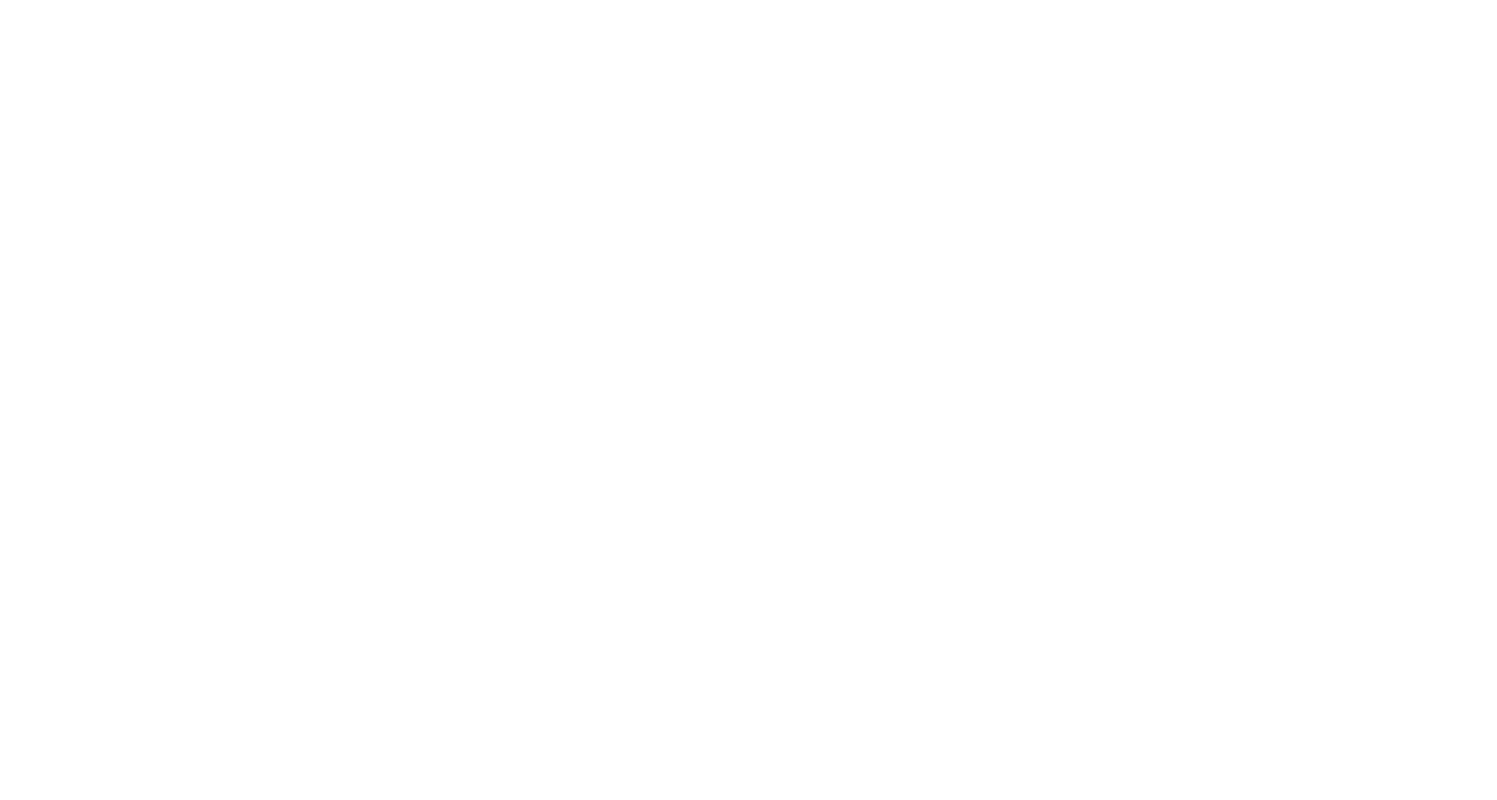
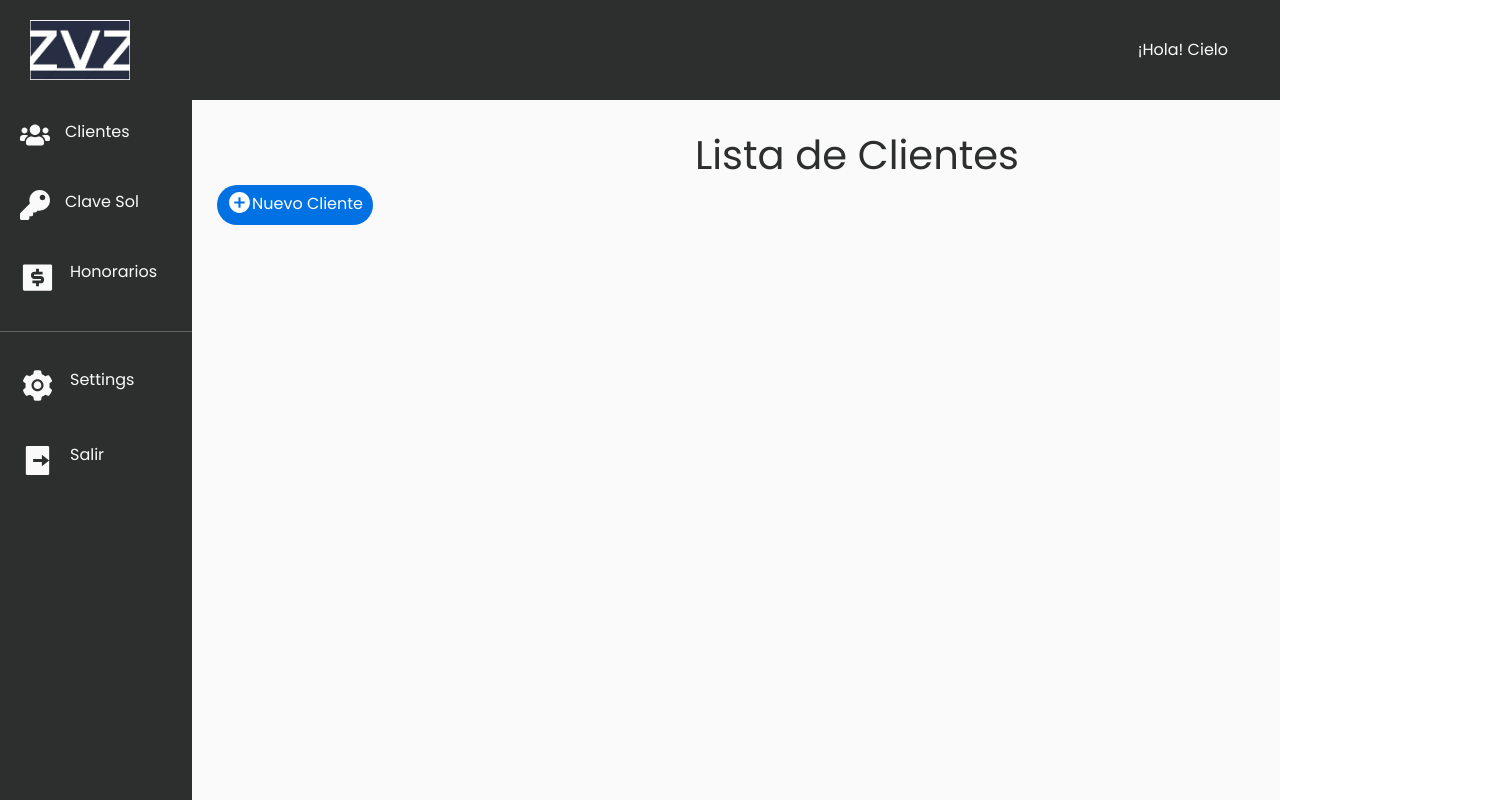
Before and after one commit to nzavaletac/honorarios-front, a React (Create React App) app: page /admin in a window 1280 px wide. Before the commit this address had no page. Shown: the whole page, 1497 px wide, since content can reach past the window. Built offline with nearby package versions, Linux system fonts and the light colour scheme; sample sign-in values are in the browser's storage.

Commit message:
ya se pudo colocar bien las posiciones de los elementos uno del otro

```diff
--- a/src/App.js
+++ b/src/App.js
@@ -3,22 +3,29 @@ import {
   BrowserRouter as Router,
   Routes,
   Route,
-  // Navigate,
+  Navigate,
 } from "react-router-dom";
 import { LoginPage } from "./pages/LoginPage.jsx";
 import { HonorariosPage } from "./pages/HonorariosPage";
 import "bootstrap/dist/css/bootstrap.min.css";
 
 function App() {
-  // function PrivateRoute({ children }) {
-  //   const token = localStorage.getItem("token");
-  //   return !token ? <Navigate to="/login" /> : children;
-  // }
+  function PrivateRoute({ children }) {
+    const token = localStorage.getItem("token");
+    return !token ? <Navigate to="/" /> : children;
+  }
   return (
     <Router>
       <Routes>
         <Route path="/" element={<LoginPage />} />
-        <Route path="/honorarios" element={<HonorariosPage />} />
+        <Route
+          path="/admin/*"
+          element={
+            <PrivateRoute>
+              <HonorariosPage />
+            </PrivateRoute>
+          }
+        />
       </Routes>
     </Router>
   );
--- a/src/components/Clientes/ClientesElements.jsx
+++ b/src/components/Clientes/ClientesElements.jsx
@@ -3,6 +3,7 @@ import styled from "styled-components";
 export const Container = styled.div`
   width: 100%;
   display: flex;
+  padding: 25px;
 `;
 
 export const Title = styled.p`
--- a/src/components/NavBar/NavBar.jsx
+++ b/src/components/NavBar/NavBar.jsx
@@ -9,7 +9,7 @@ export const NavBar = () => {
         <Logo src={logo} />
       </Link>
       <NavBtn>
-        <NavBtnLink to="/honorarios">¡Hola! Cielo</NavBtnLink>
+        <NavBtnLink to="/">¡Hola! Cielo</NavBtnLink>
       </NavBtn>
     </Header>
   );
--- a/src/components/Sidebar/Sidebar.jsx
+++ b/src/components/Sidebar/Sidebar.jsx
@@ -4,6 +4,7 @@ import {
   Lista,
   Span,
   Subtitle,
+  NavLinks,
 } from "./SidebarElements";
 import { FaUsers, FaKey } from "react-icons/fa";
 import { RiMoneyDollarBoxFill, RiLogoutBoxRFill } from "react-icons/ri";
@@ -13,24 +14,30 @@ export const Sidebar = () => {
   return (
     <Container>
       <UnOrderList>
+        <NavLinks to="/admin/clientes" active>
           <Lista>
             <Span>
               <FaUsers size="30px" />
             </Span>
             <Subtitle>Clientes</Subtitle>
           </Lista>
+        </NavLinks>
+        <NavLinks to="/admin/clave" active>
           <Lista>
             <Span>
               <FaKey size="30px" />
             </Span>
             <Subtitle> Clave Sol</Subtitle>
           </Lista>
+        </NavLinks>
+        <NavLinks to="/admin/honorarios" active>
           <Lista>
             <Span>
               <RiMoneyDollarBoxFill size="35px" />
             </Span>
             <Subtitle>Honorarios</Subtitle>
           </Lista>
+        </NavLinks>
         <hr />
         <Lista>
           <Span>
--- a/src/components/Sidebar/SidebarElements.jsx
+++ b/src/components/Sidebar/SidebarElements.jsx
@@ -1,10 +1,11 @@
+import { NavLink } from "react-router-dom";
 import styled from "styled-components";
 
 export const Container = styled.div`
   color: #fafafa;
   background-color: #2d2e2e;
   height: calc(100vh - 100px);
-  width: 20%;
+  width: 15%;
   display: flex;
   flex-direction: column;
 `;
@@ -37,3 +38,12 @@ export const Span = styled.span`
 export const Subtitle = styled.p`
   margin: 0px 0px 0px 0px;
 `;
+
+export const NavLinks = styled(NavLink)`
+  text-decoration: none;
+  &.active {
+    background-color: red;
+    cursor: pointer;
+    color: #2d2e2e;
+  }
+`;
--- a/src/pages/HonorariosPage.jsx
+++ b/src/pages/HonorariosPage.jsx
@@ -1,13 +1,21 @@
+import { Routes, Route } from "react-router-dom";
 import { Clientes } from "../components/Clientes/Clientes";
-import { Honorarios } from "../components/Honorarios/Honorarios";
+
+import { NavBar } from "../components/NavBar/NavBar";
 import { Sidebar } from "../components/Sidebar/Sidebar";
+import { Body, Container } from "./HonorariosPageElements";
 
 export const HonorariosPage = () => {
   return (
-    <div>
-      <Honorarios />
+    <Container>
+      <NavBar />
       <Sidebar />
-      <Clientes />
-    </div>
+      <Body>
+        <Routes>
+          <Route path="/" element={<Clientes />} />
+          <Route path="/clientes" element={<Clientes />} />
+        </Routes>
+      </Body>
+    </Container>
   );
 };
--- /dev/null
+++ b/src/pages/HonorariosPageElements.jsx
@@ -0,0 +1,18 @@
+import styled from "styled-components";
+
+export const Container = styled.div`
+  display: flex;
+  flex-wrap: wrap;
+  width: 100%;
+  height: auto;
+  background-color: #fafafa;
+`;
+
+export const Body = styled.div`
+  display: flex;
+  justify-content: center;
+  flex-wrap: wrap;
+  background-color: #fafafa;
+  width: 85%;
+  height: auto;
+`;
```
Lines whose indentation alone changed are shown as unchanged.
